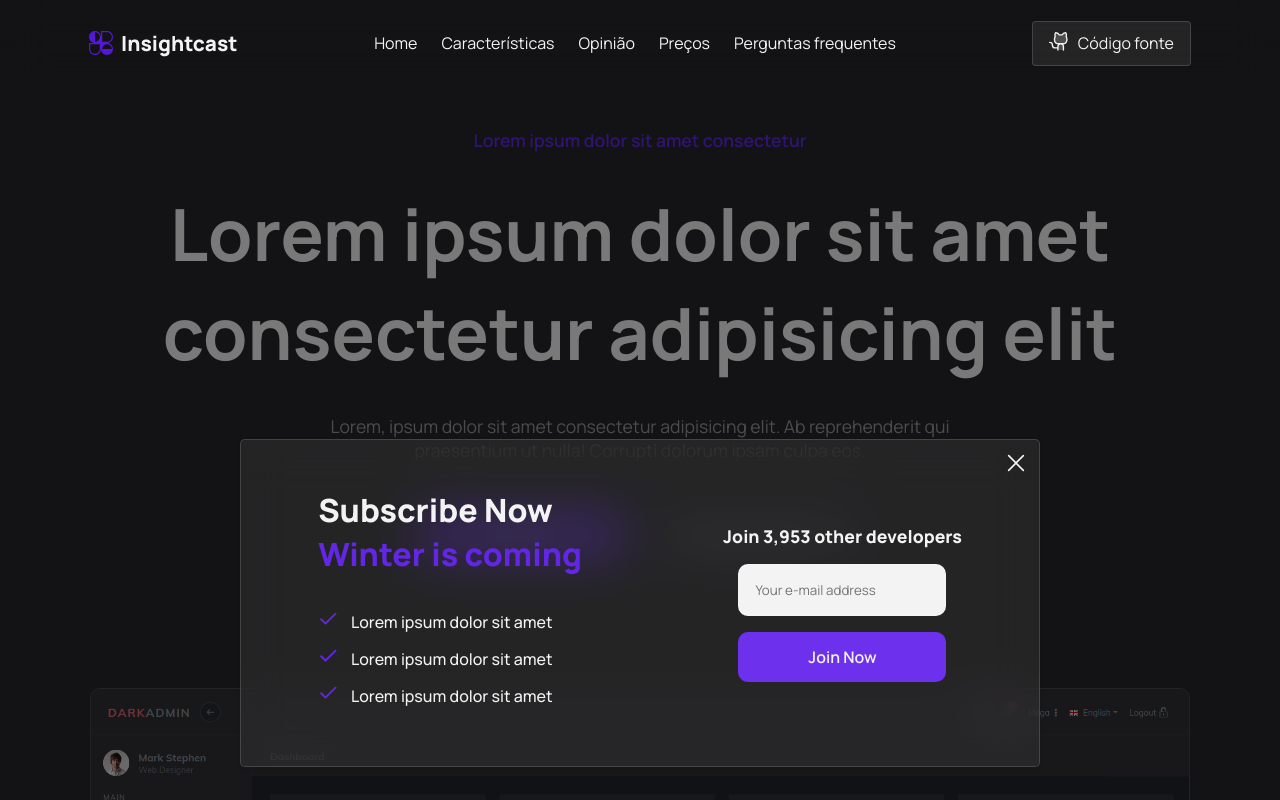
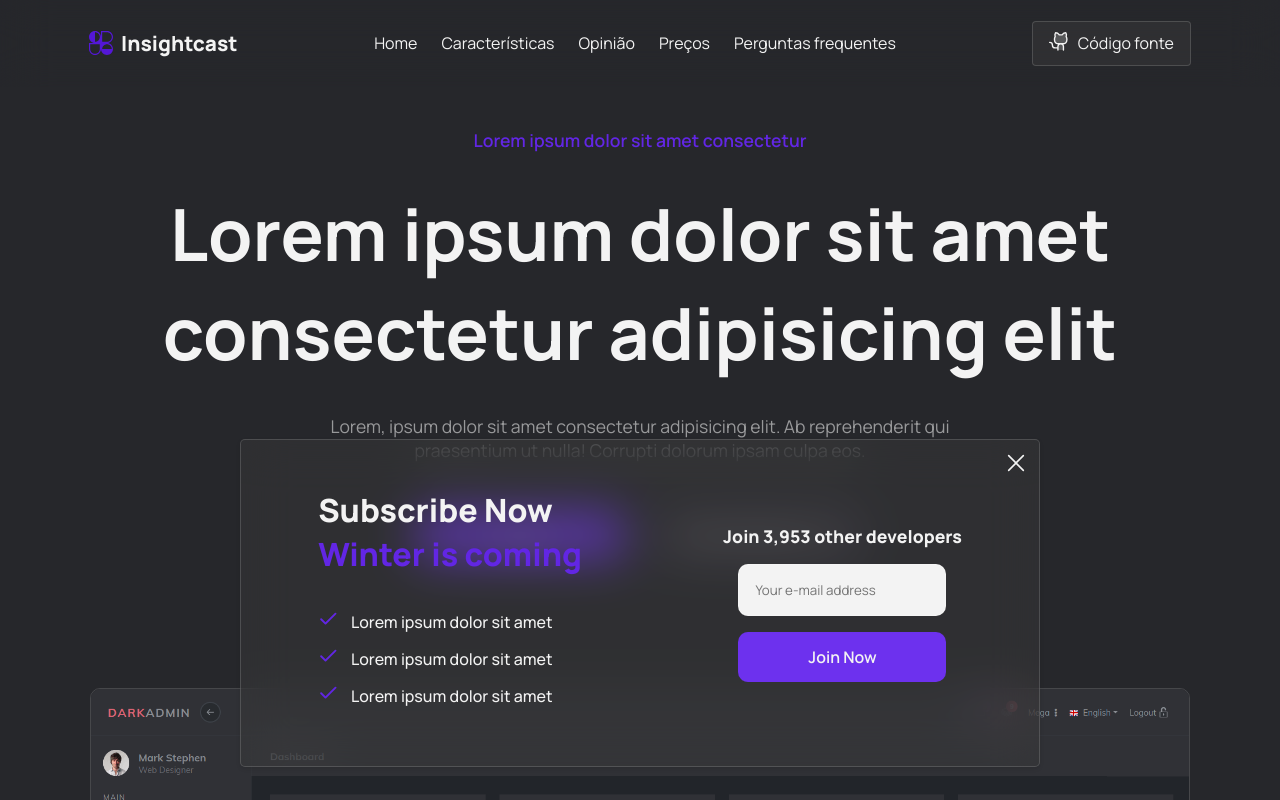
Before and after one commit to jonathafernandes/insight-cast, a React (Vite) app: page / in a window 1280 px wide. Both pictures are taken after a click on the button "Iniciar". Shown: the top 800 px of the page. Built offline with nearby package versions, Linux system fonts and the light colour scheme.

Commit message:
animation modal

```diff
--- a/src/components/modal/Modal.jsx
+++ b/src/components/modal/Modal.jsx
@@ -1,12 +1,24 @@
+import { useEffect } from 'react';
+
+import AOS from 'aos';
+import 'aos/dist/aos.css';
 import styles from "../sass/Modal.module.sass";
 
 import PropTypes from 'prop-types';
 
 export function Modal ({ isOpen, children }) {
+    useEffect(() => {
+        AOS.init();
+    }, []);
+
     if (!isOpen) return null;
 
     return (
-        <div className={styles.modalOverlay}>
+        <div className={styles.modalOverlay}
+            data-aos="fade-zoom-in"
+            data-aos-easing="ease-in-back"
+            data-aos-offset="0"
+            data-aos-duration="200">
             <div className={styles.modal}>
                 <div className={styles.modalContent}>
                     {children}
--- a/src/components/sass/Modal.module.sass
+++ b/src/components/sass/Modal.module.sass
@@ -8,7 +8,6 @@
     z-index: 50
     width: 100%
     height: 100%
-    background-color: rgba(0, 0, 0, 0.5)
     @include mixins.flex-container
 
     .modal
```
